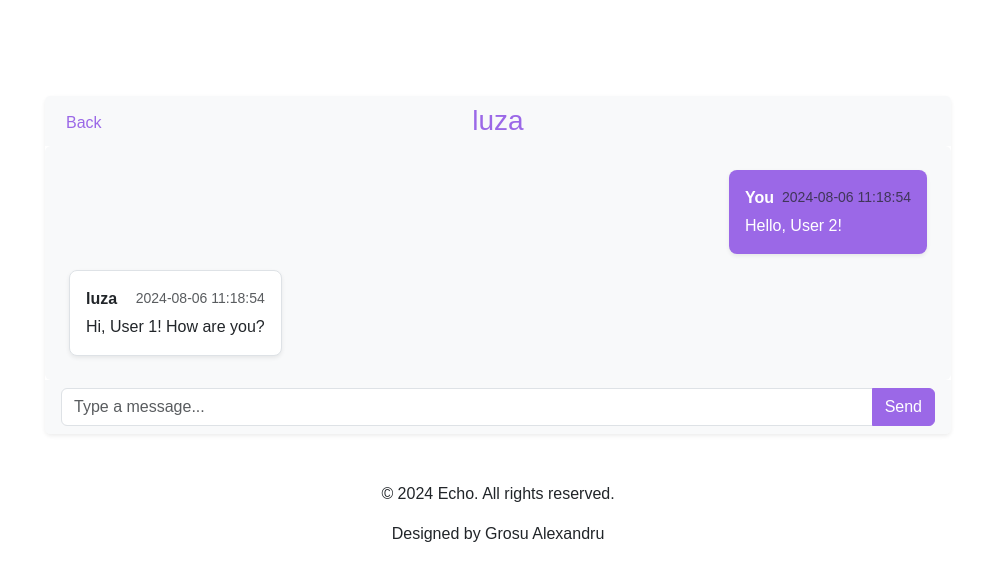
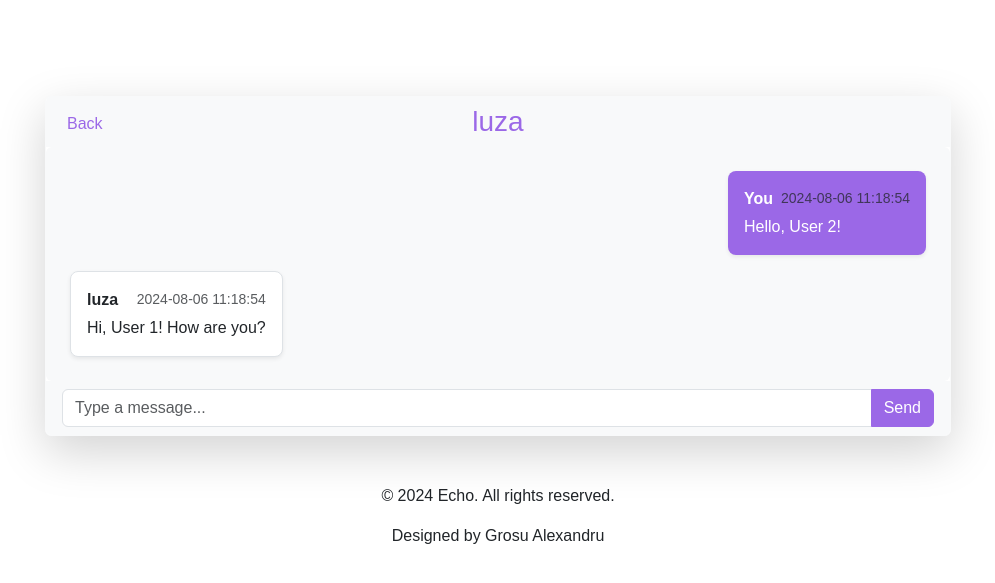
Before and after one commit to sandry24/Echo, a Flask app: page /messages/1 in a window 1280 px wide. Shown: the part 76-659 px from the top of the page, without its empty margins (142-1137 px from the left). Run offline with Flask 3, Linux system fonts and the light colour scheme; a user stored in the database is signed in; data comes from the database, SQL or seed files in the repository; both versions use the stored data as it was after the commit; some libraries are stand-ins or nearby versions; some web fonts are replaced.

Commit message:
Modify direct message box shadow

```diff
--- a/app.py
+++ b/app.py
@@ -286,7 +286,6 @@ def messages():
     return render_template('messages.html', conversations=conversations)
 
 
-
 @app.route('/messages/<int:conversation_id>')
 @login_required
 def conversation(conversation_id):
--- a/templates/conversation.html
+++ b/templates/conversation.html
@@ -6,7 +6,7 @@
     <div class="container mt-5">
         <div class="row justify-content-center">
             <div class="col-md-10">
-                <div class="card shadow-sm border-0">
+                <div class="card shadow-lg border-light">
                     <div class="card-header d-flex align-items-center bg-light border-bottom-0 position-relative">
                         <a href="{{ url_for('messages') }}" class="btn btn-link text-decoration-none purple position-absolute top-0 start-0 mt-2 ms-2">
                             <i class="bi bi-arrow-left-circle"></i> Back
```
Also changed, not shown: echo.db.
